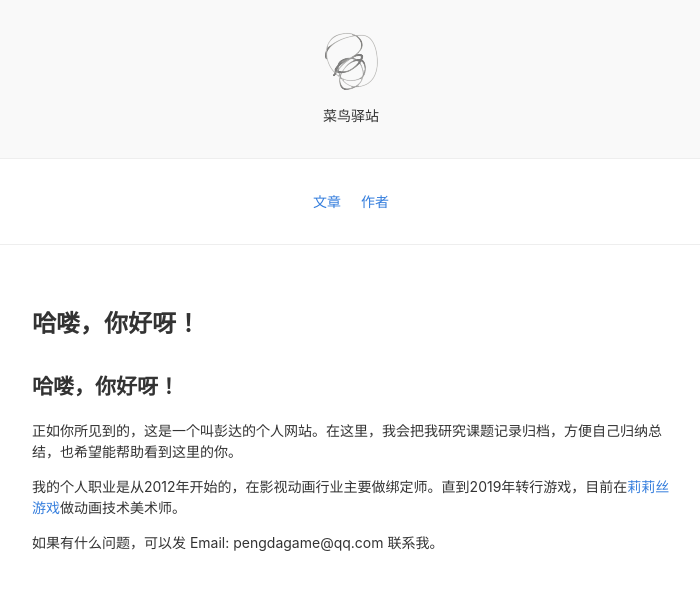
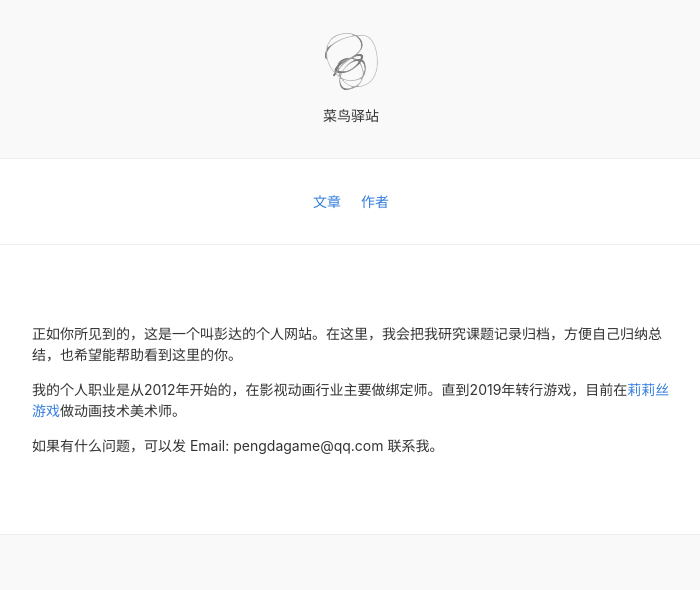
Before and after one commit to pengdagame/pengdagame.github.io, a Jekyll site: the page built from about.md, in a window 1280 px wide. Shown: the top 590 px of the page, without its empty margins (289-989 px from the left). Built offline with Jekyll 4.4.1, drawn with Linux system fonts in a browser that asks for light colours; nearby versions of some CDN libraries; our own code applies the rules of GitHub Pages for plain Markdown files.

Commit message:
Update about.md

```diff
--- a/about.md
+++ b/about.md
@@ -1,6 +1,5 @@
 ---
 ---
-## 哈喽，你好呀！
 正如你所见到的，这是一个叫彭达的个人网站。在这里，我会把我研究课题记录归档，方便自己归纳总结，也希望能帮助看到这里的你。
 
 我的个人职业是从2012年开始的，在影视动画行业主要做绑定师。直到2019年转行游戏，目前在[莉莉丝游戏](https://www.lilithgames.com)做动画技术美术师。
```
